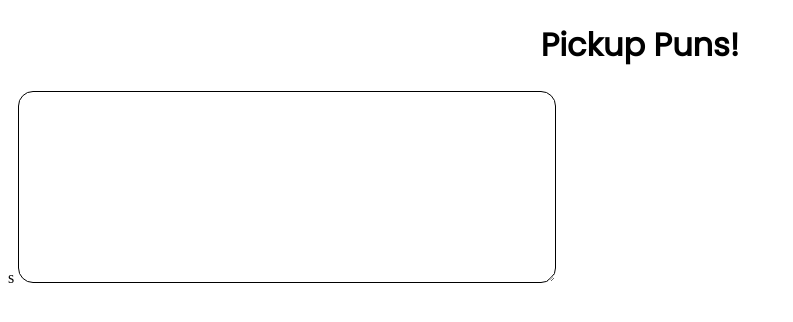
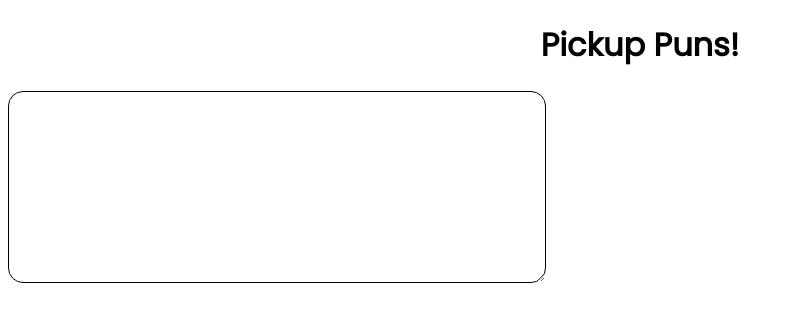
Before and after one commit to areyoualex/PickupPuns, a plain HTML site: page index.html in a window 1280 px wide. Shown: the whole page, without its empty margins (0-793 px from the left). Drawn offline with Linux system fonts and the light colour scheme.

Commit message:
stuff
some stuff

```diff
--- a/index.html
+++ b/index.html
@@ -11,10 +11,8 @@
     <h1>Pickup Puns!</h1>
   </script src="game.js">
 
-		<form action="/action_page.php">s
-      <textarea rows="10" cols="50">
-
-      </textarea>
+		<form action="/action_page.php">
+      <textarea rows="10" cols="50"></textarea>
 		</form>
 	</body>
 </html>
```
